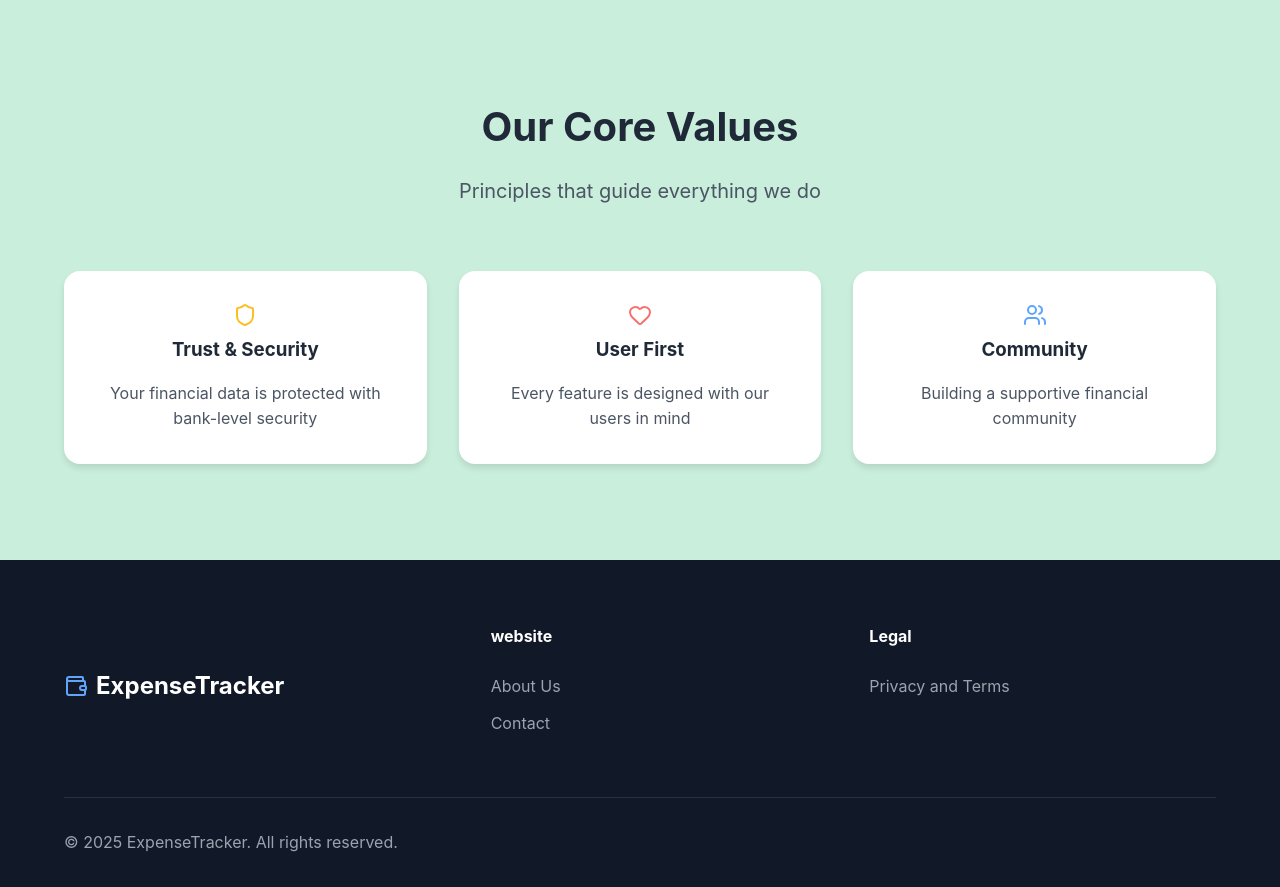
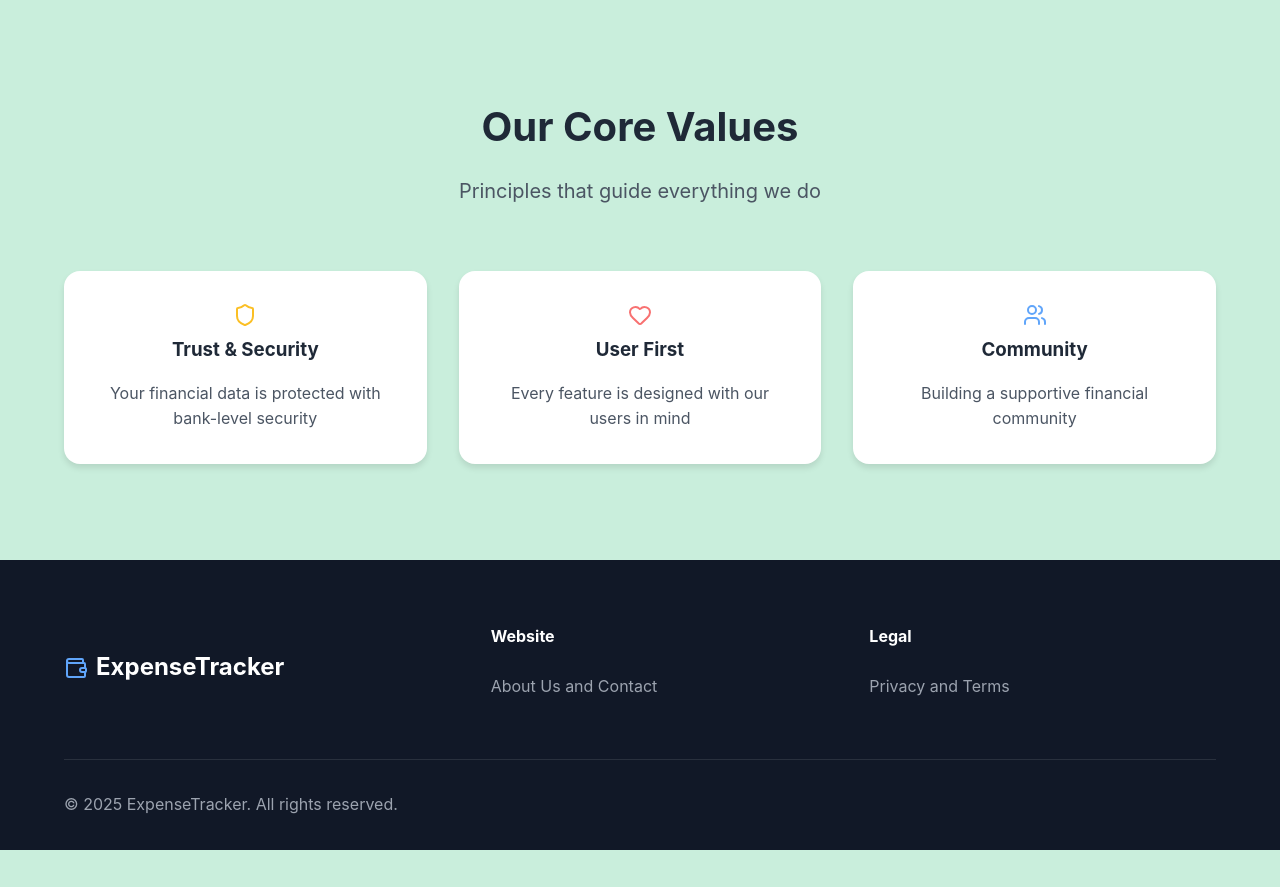
Before and after one commit to vrush292/Expense_Tracker, a Flask app: page / in a window 1280 px wide. Shown: the part 2167-3054 px from the top of the page. After the commit the page ends 3017 px from the top, so only its background shows below. Run offline with Flask 3, Linux system fonts and the light colour scheme.

Commit message:
Update landing.html

```diff
--- a/app/templates/landing.html
+++ b/app/templates/landing.html
@@ -141,12 +141,11 @@
                 </div>
                 <div class="footer-links">
                     <div class="footer-section">
-                        <h4>website</h4>
-                        <a href="/about">About Us</a>
-                        <a href="#">Contact</a>
+                        <h4>Website</h4>
+                        <a href="/about">About Us and Contact</a>
                     </div>
                     <div class="footer-section">
-                        <h4>Legal </h4>
+                        <h4>Legal</h4>
                         <a href="/privacy">Privacy and Terms</a>
                     </div>
                 </div>
```
